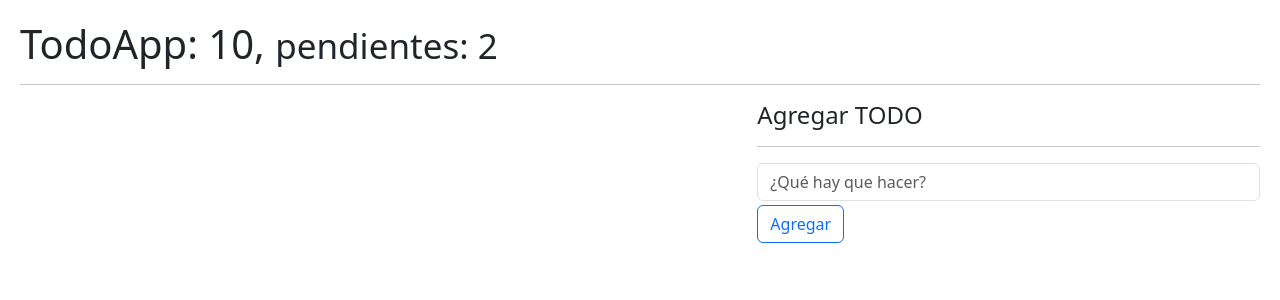
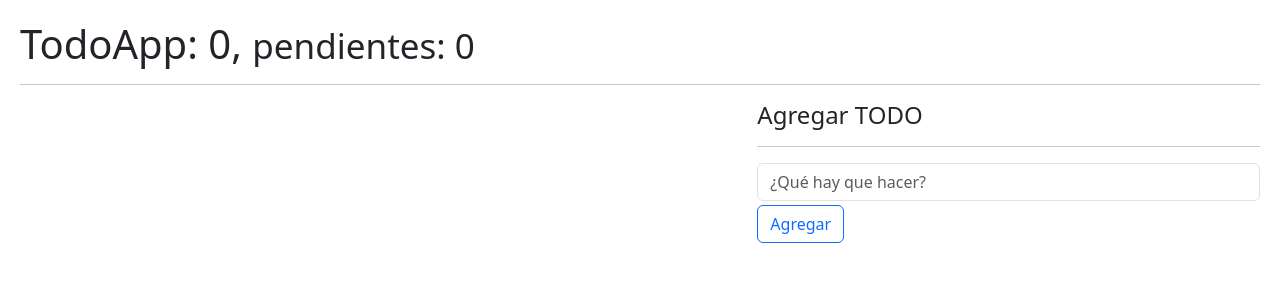
Before and after one commit to quintupil/react-cero-a-expert, a React (Vite) app in the folder 05-hook-app/: page / in a window 1280 px wide. Shown: the top 300 px of the page. Built offline with nearby package versions, Linux system fonts and the light colour scheme.

Commit message:
152. Resolución de la tarea - useTodos

```diff
--- a/05-hook-app/src/08-useReducer/TodoApp.jsx
+++ b/05-hook-app/src/08-useReducer/TodoApp.jsx
@@ -1,58 +1,22 @@
-import { useEffect, useReducer } from "react";
-import { todoReducer } from "./todoReducer";
 import { TodoList } from "./TodoList";
 import { TodoAdd } from "./TodoAdd";
+import { useTodos } from "../hooks";
 
-const initialState = [
+//const initialState = [
     /*{
         id: new Date().getTime(),
         description: 'Recolectar la piedra del alma',
         done: false,
     },*/
-];
-
-const init = () => {
-    return JSON.parse(localStorage.getItem('todos')) || [];
-}
+//];
 
 export const TodoApp = () => {
 
-  const [todos, dispatch] =  useReducer(todoReducer, initialState, init)
-
-  useEffect(() => {
-    localStorage.setItem('todos', JSON.stringify(todos));
-  }, [todos]);
-
-
-  const handleNewTodo = (todo) => {
-    //console.log({ todo });
-    const action = {
-      type: '[TODO] Add Todo',
-      payload: todo,
-    };
-    dispatch(action);
-  }
-
-  const handleDeleteTodo = ( id ) => {
-    //console.log({ id });
-    const action = {
-      type: '[TODO] Remove Todo',
-      payload: id,
-    };
-    dispatch(action);
-  }
-
-  const handleToggleTodo = ( id ) => {
-    console.log({ id });
-    dispatch({
-      type: '[TODO] Toggle Todo',
-      payload: id,
-    });
-  }
+  const {todos, todosCount, pendingTodosCount, handleNewTodo, handleDeleteTodo, handleToggleTodo} = useTodos();
 
   return (
     <>
-      <h1>TodoApp: 10, <small>pendientes: 2</small></h1>
+      <h1>TodoApp: {todosCount}, <small>pendientes: {pendingTodosCount}</small></h1>
       <hr />
         <div className="row">
 
--- a/05-hook-app/src/hooks/index.js
+++ b/05-hook-app/src/hooks/index.js
@@ -1,3 +1,4 @@
 export * from './useCounter';
 export * from './useFetch';
 export * from './useForm';
+export * from './useTodos';
--- /dev/null
+++ b/05-hook-app/src/hooks/useTodos.js
@@ -0,0 +1,49 @@
+import { useEffect, useReducer } from "react";
+import { todoReducer } from "../08-useReducer/todoReducer";
+
+const init = () => {
+  return JSON.parse(localStorage.getItem("todos")) || [];
+};
+
+export const useTodos = () => {
+
+  const [todos, dispatch] =  useReducer(todoReducer, [], init)
+
+  useEffect(() => {
+    localStorage.setItem('todos', JSON.stringify(todos));
+  }, [todos]);
+
+  const handleNewTodo = (todo) => {
+    const action = {
+      type: '[TODO] Add Todo',
+      payload: todo,
+    };
+    dispatch(action);
+  }
+
+  const handleDeleteTodo = ( id ) => {
+    const action = {
+      type: '[TODO] Remove Todo',
+      payload: id,
+    };
+    dispatch(action);
+  }
+
+  const handleToggleTodo = ( id ) => {
+    dispatch({
+      type: '[TODO] Toggle Todo',
+      payload: id,
+    });
+  }
+
+
+  return {
+    todos,
+    todosCount: todos.length,
+    pendingTodosCount: todos.filter(todo => !todo.done).length,
+    handleNewTodo,
+    handleDeleteTodo,
+    handleToggleTodo,
+
+  };
+};
```
